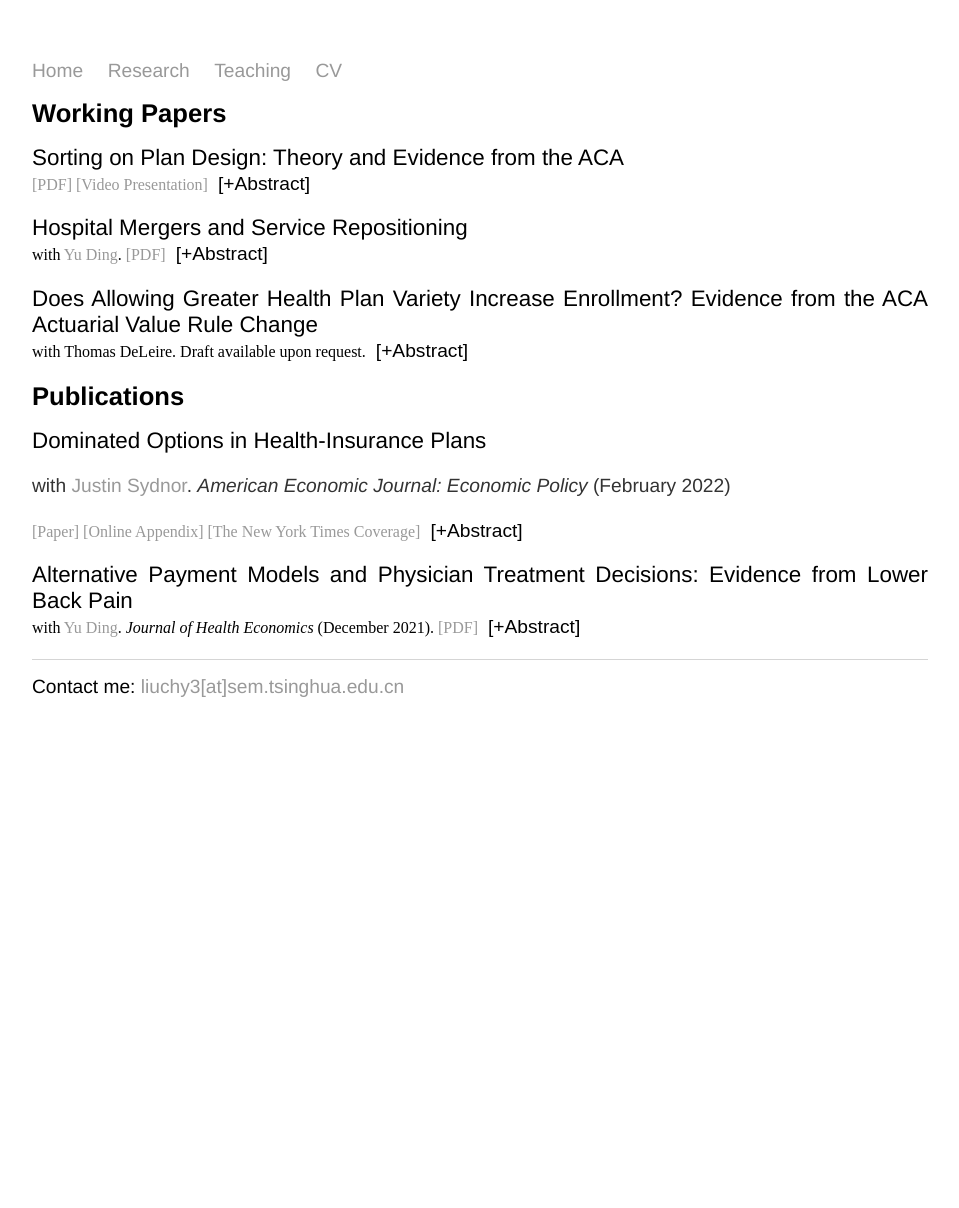
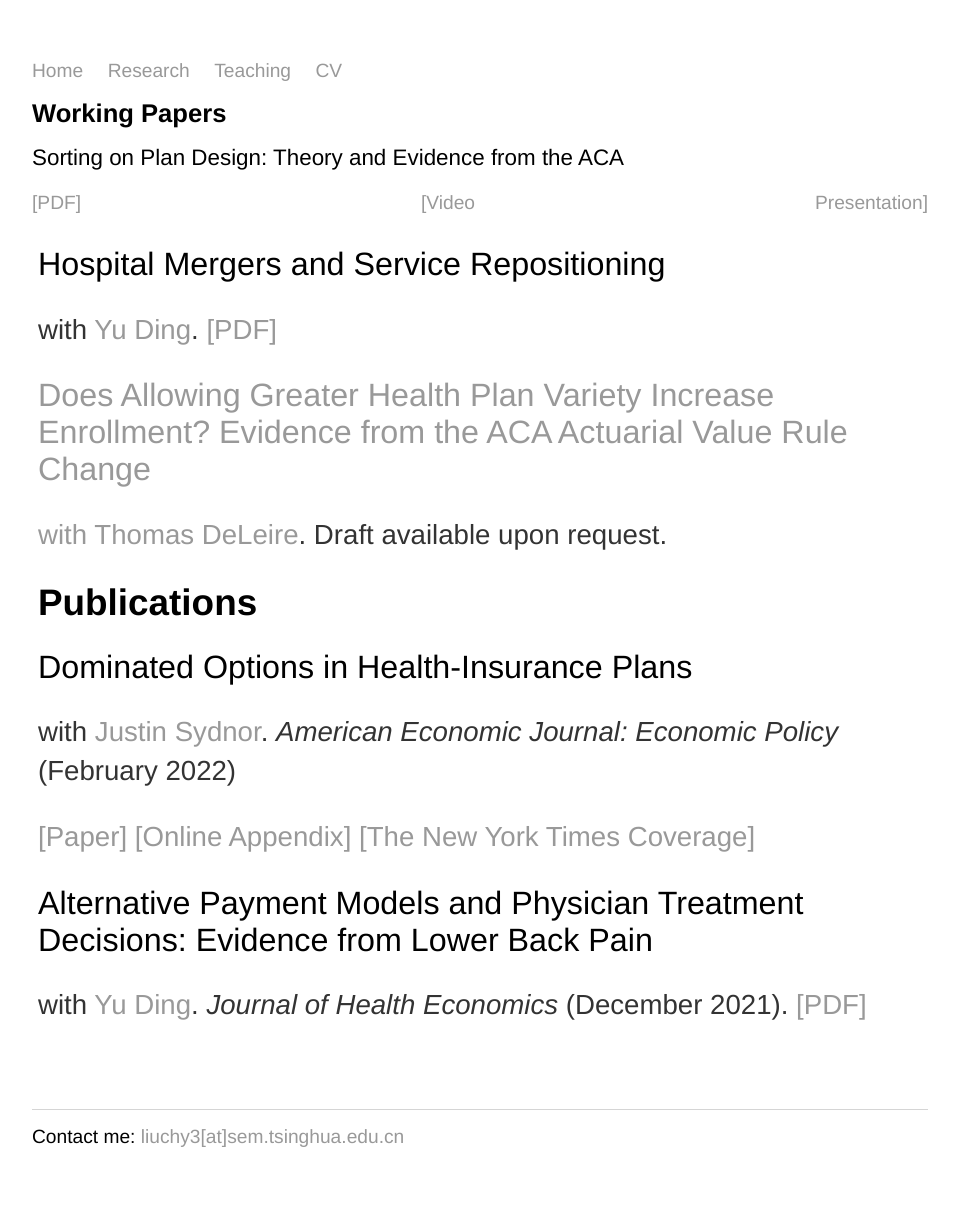
Before and after one commit to trifen/feng3hu.github.io, a Jekyll site: the page built from research.html, in a window 1280 px wide. Shown: the whole page, without its empty margins (160-1119 px from the left). Built offline with Jekyll 4.4.1, drawn with Linux system fonts in a browser that asks for light colours; before the commit the page ends 900 px from its top, so only the background shows below that.

Commit message:
Update research.html

```diff
--- a/research.html
+++ b/research.html
@@ -6,37 +6,22 @@ title: Chenyuan Liu
 	<div align="justify">
 		<h1> Working Papers </h1>
 			<h2>Sorting on Plan Design: Theory and Evidence from the ACA</h2>
-				<a href= "https://chenyuanliu.github.io/files/DesignSorting_ChenyuanLiu.pdf" target="_blank">[PDF] </a> <a href= "https://www.youtube.com/watch?v=bSI4URrvsC4&feature=youtu.be" target="_blank">[Video Presentation] </a> <button class="collapsible">[+Abstract]</button>
-  				<div class="content">
-  					<p>Should health insurance plans be standardized? This paper explores both theoretically and empirically the implications of allowing multiple cost-sharing attributes for the functioning of health insurance markets. I develop a model of insurance choice with contracts varying in both the coverage level and the variance of uninsured losses. The model predicts that under asymmetric information, individuals with different health risks will demand plans with different designs, generating a force for plan variation even in markets that regulate the average level of coverage. I test for this type of selection on plan design in the ACA Exchange and find that a) cost-sharing variations within coverage tiers create significant differences in the risk protection to consumers and b) consumers sort differentially by health status in ways consistent with the theoretical predictions. I show that the consequences of regulating away design variation within coverage tiers depend on the extent of risk adjustment regulations and consumer confusion in the market. </p>
-				</div>
+				<p><a href= "https://chenyuanliu.github.io/files/DesignSorting_ChenyuanLiu.pdf" target="_blank">[PDF] </a> <a href= "https://www.youtube.com/watch?v=bSI4URrvsC4&feature=youtu.be" target="_blank">[Video Presentation] </a> <button class="collapsible"></p>
 				<p> </p>
   			<h2>Hospital Mergers and Service Repositioning</h2>
-				with <a href= "https://sites.google.com/wisc.edu/yu-ding/" target="_blank">Yu Ding</a>. <a href= "https://chenyuanliu.github.io/files/HospitalServiceRepositioning_DingLiu.pdf" target="_blank">[PDF]</a> <button class="collapsible">[+Abstract]</button>
-				<div class="content">
-					<p> Horizontal mergers are often associated with product reshuffling, which may have important anti-trust consequences. This article shows that hospitals merging with local competitors reposition service lines after the merger. We use hospital-level service lists data from American Hospital Association 2002 - 2012. To avoid endogenous selection into mergers, we estimate difference-in-differences models comparing hospitals merged later to those merged earlier. We find that merging hospitals eliminate duplicate services without reducing patient volumes. Hospitals within a system become more differentiated in service positioning after the merger. However, there is limited evidence that repositioning leads to significant cost reductions. </p>
-				</div>
+				<p>with <a href= "https://sites.google.com/wisc.edu/yu-ding/" target="_blank">Yu Ding</a>. <a href= "https://chenyuanliu.github.io/files/HospitalServiceRepositioning_DingLiu.pdf" target="_blank">[PDF]</p>
 				<p> </p>
 			<h2>Does Allowing Greater Health Plan Variety Increase Enrollment? Evidence from the ACA Actuarial Value Rule Change</h2>
-				with Thomas DeLeire</a>. Draft available upon request. <button class="collapsible">[+Abstract]</button>
-				<div class="content">
-				<p> The 2017 Market Stabilization Rule changed the de minimus range in actuarial value (AV) of most plans offered on the individual market from -2/+2 percentage points to -4/+2 percentage points. In 2018 and 2019, Marketplace plans in states using the HealthCare.gov platform reflected this expanded AV range, with almost 25% of plans having AVs more than 2 percentage points below their target AV. These lower AV plans had correspondingly lower premiums, and each percentage-point decline in AV was associated with a $5.70 lower premium for a 27-year-old non-smoker. AVs of Benchmark plans also declined, leading to a $1.41 decline in the Benchmark premium and $1.12 decline in the average premium subsidy for each percentage-point decline in the AV of the Benchmark plan. There were greater declines in enrollment in areas and among insurance products that used the expanded AV range to a greater extent, and most of these enrollment declines were the result of reductions in premium subsidies. Our estimates imply that eliminating this rule would lead to increased benchmark premiums, premium tax credits, and Marketplace enrollment. </p>
-				</div>
+				<p>with Thomas DeLeire</a>. Draft available upon request. </p>
 				<p> </p>
 
 		<h1> Publications </h1>
 			<h2>Dominated Options in Health-Insurance Plans</h2>
 				<p>with <a href = "https://sites.google.com/a/wisc.edu/jrsydnor/" target = "_blank">Justin Sydnor</a>. <i> American Economic Journal: Economic Policy </i> (February 2022)</p>
-				<a href= "https://chenyuanliu.github.io/files/Liu_Sydnor_dominatedplans.pdf" target="_blank">[Paper]</a> <a href="https://chenyuanliu.github.io/files/Liu_Sydnor_dominatedplans_onlineappendix.pdf" target = "_blank"> [Online Appendix] </a> <a href= "https://www.nytimes.com/2017/11/04/business/why-choose-wrong-health-plan.html" target="_blank">[The New York Times Coverage]</a> <button class="collapsible">[+Abstract]</button>
-				<div class="content">
-					<p> Prior research documents that there are sometimes dominated options in health plan menus, but is that common? We analyze Kaiser Family Foundation data on health plans that firms offer to their employees. For firms offering both a high-deductible and lower-deductible health plan, 62% of the time the high-deductible option has lower maximum spending risk for the employee. We estimate that the high-deductible plan dominates at roughly half of firms. We discuss potential mechanisms behind these surprising patterns and find support both for two explanations: widespread adverseselection pricing and some employers also differentially favoring high-deductible plans.  </p>
-				</div>
+				<p><a href= "https://chenyuanliu.github.io/files/Liu_Sydnor_dominatedplans.pdf" target="_blank">[Paper]</a> <a href="https://chenyuanliu.github.io/files/Liu_Sydnor_dominatedplans_onlineappendix.pdf" target = "_blank"> [Online Appendix] </a> <a href= "https://www.nytimes.com/2017/11/04/business/why-choose-wrong-health-plan.html" target="_blank">[The New York Times Coverage]</a> </p>
 				<p> </p>
 			<h2> Alternative Payment Models and Physician Treatment Decisions: Evidence from Lower Back Pain</h2>
-				with <a href= "https://sites.google.com/wisc.edu/yu-ding/" target="_blank">Yu Ding</a>. <i> Journal of Health Economics </i> (December 2021). <a href= "https://authors.elsevier.com/a/1e2KWc7LG0tnw" target="_blank">[PDF]</a> <button class="collapsible">[+Abstract]</button>
-				<div class="content">
-					<p> The capitated payment model has been used to address the high cost of health care. Under capitation, physicians are compensated with a fixed amount per patient, regardless of the services generated. We provide new evidence on how the capitation payment model changes physicians behaviors by studying the treatment of lower back pain, as this type of treatment provides substantial scope for physicians discretion. We use data from 2003 to 2006 from a large database of employer-sponsored health insurance claims and leverage capitation variation within the plan and physician to mitigate selection concerns. The results show that the treatment intensity—primarily derived from therapy and diagnostic testing —of patients under a capitation system is 7–12% lower than that of similar patients in a non-capitated plan. Furthermore, we find no evidence of increased relapse rates for patients in a capitated plan. </p>
-				</div>
+				<p>with <a href= "https://sites.google.com/wisc.edu/yu-ding/" target="_blank">Yu Ding</a>. <i> Journal of Health Economics </i> (December 2021). <a href= "https://authors.elsevier.com/a/1e2KWc7LG0tnw" target="_blank">[PDF]</a> <button class="collapsible"></p>
 				<p> </p>
 
 	</div>
```
